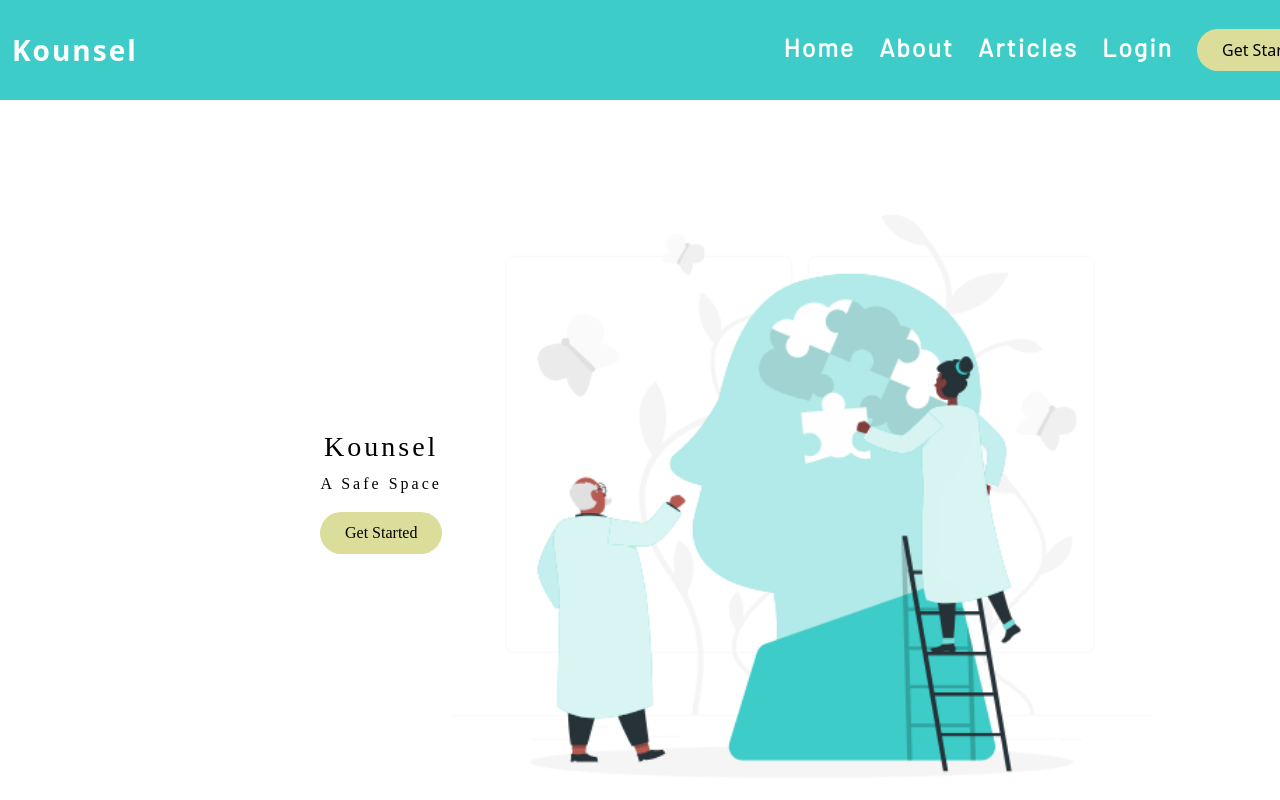
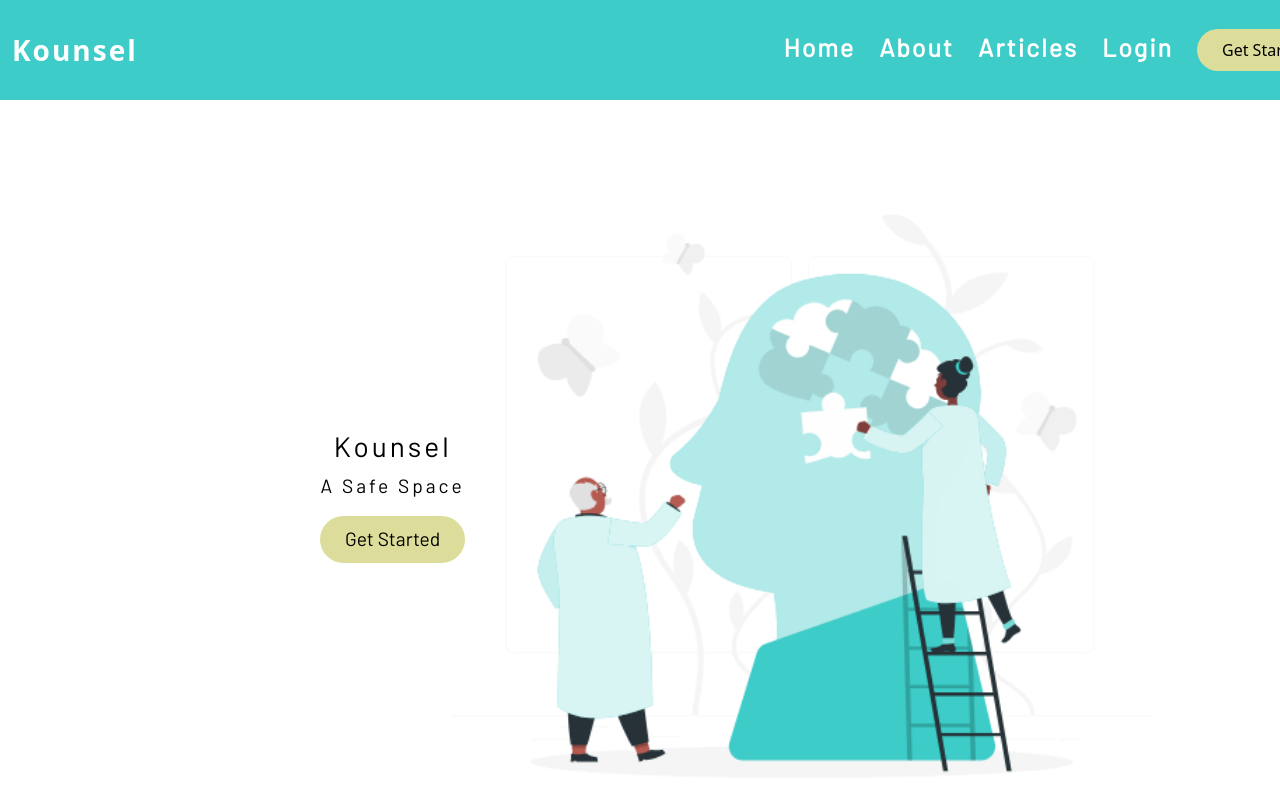
Before and after one commit to nishamghimire5/Kounsel, a Next.js app: page / in a window 1280 px wide. Shown: the top 800 px of the page. Built offline with nearby package versions, Linux system fonts and the light colour scheme; no server answers.

Commit message:
minor fixes

```diff
--- a/pages/carddata.js
+++ b/pages/carddata.js
@@ -2,7 +2,7 @@
 const CardData = (props) => {
     // let height = { "mix-height": "390px" };
     return (
-        <div className="col-sm-12 col-md-12 col-lg-4 mb-4 main"><div className="card click-col" >
+        <div className="col-sm-12 col-md-12 col-lg-4 mb-4 main"><div className="card click-col">
             <div className="rounded-lg">
                 <Image className="card-img-top" src={props.image} alt="Goverment Lorem Ipsum Sit Amet Consectetur dipisi?" width={2000} height={2000} />
                 <div className="d-flex flex-column">
--- a/pages/cards.js
+++ b/pages/cards.js
@@ -48,7 +48,7 @@
       {/* overflow again caused by this line */}
       <h2
         className="title"
-        style={{ position: "absolute", top: "139rem", left: "15%" }}
+        style={{ position: "absolute", top: "150rem", left: "15%" }}
       >
         Message from the Counsellor
       </h2>
--- a/styles/bgimage.css
+++ b/styles/bgimage.css
@@ -1,3 +1,5 @@
+@import url("https://fonts.googleapis.com/css2?family=Barlow:wght@100;400&display=swap");
+
 .box {
   position: relative;
 }
@@ -36,6 +38,9 @@
   left: 25%;
   top: 15rem;
   letter-spacing: 3px;
-  font-family: "Montez", cursive;
+  font-family: 'Barlow', 'san-serif';
+  font-style: normal;
+  font-weight: normal;
+  font-size: larger;
   z-index: 999;
 }
```
